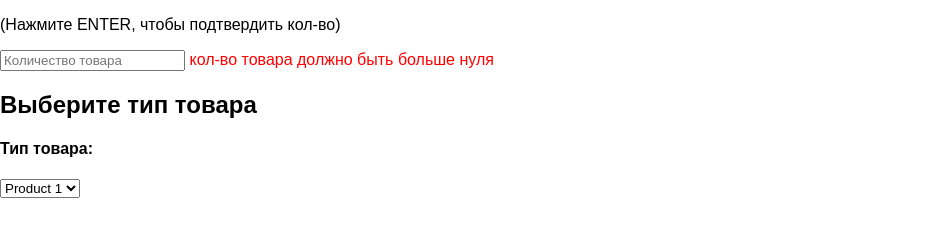
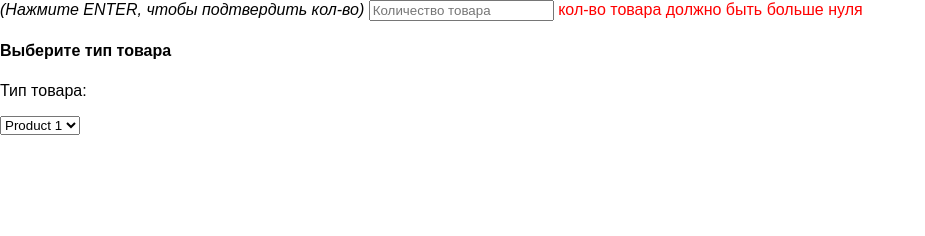
Before and after one commit to Te1man1/product_price_calc, a plain HTML site: page lab6/public/index.html in a window 1280 px wide. Shown: the whole page, without its empty margins (0-925 px from the left). Drawn offline with Linux system fonts and the light colour scheme.

Commit message:
Update index.html

```diff
--- a/lab6/public/index.html
+++ b/lab6/public/index.html
@@ -7,11 +7,11 @@
     <script src="my.js"></script>
   </head>
   <body>
-    <p>(Нажмите ENTER, чтобы подтвердить кол-во)</p>
+    <i>(Нажмите ENTER, чтобы подтвердить кол-во)</i>
   <input type="number" placeholder="Количество товара" id="count">
   <h class="XAXA" ></h>
-  <h2 id="prodPrice">Выберите тип товара</h2>
-  <h4>Тип товара:</h4>
+  <h4 id="prodPrice">Выберите тип товара</h4>
+  <p>Тип товара:</p>
   <form>
     <select name="prodType">
       <option value="1">Product 1</option>
```
